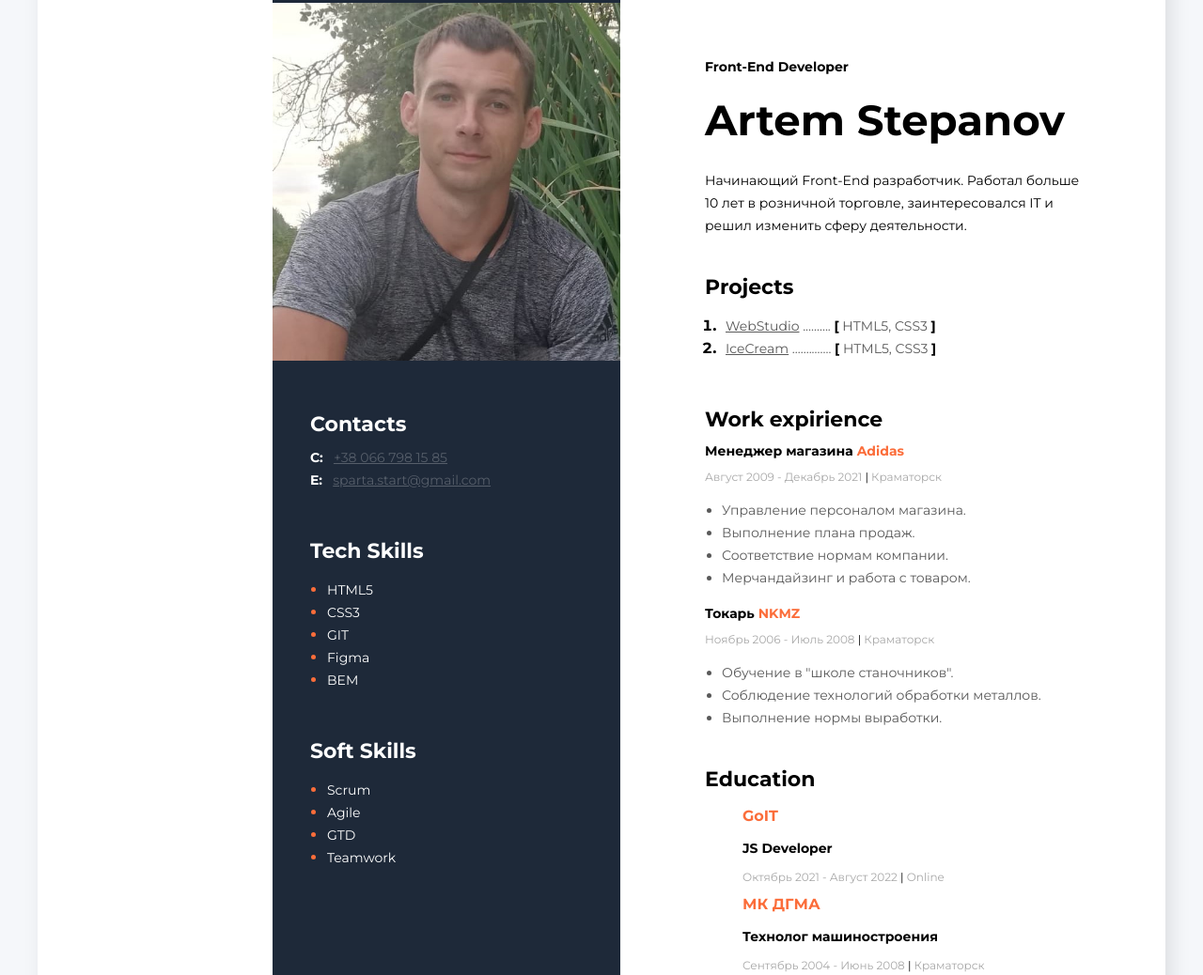
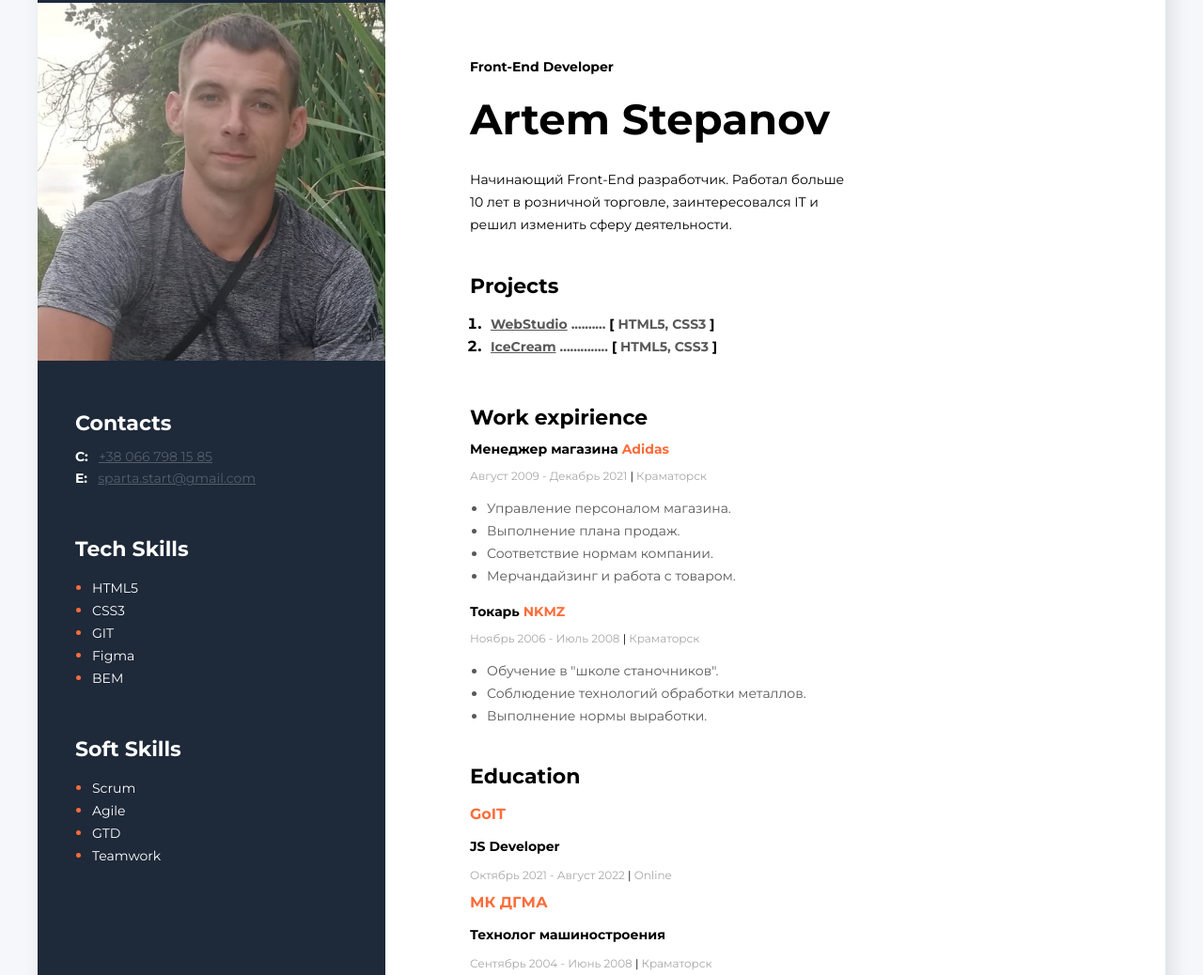
Before and after one commit to ArtemStepanov1/my-resume, a plain HTML site: page index.html in a window 1280 px wide. Shown: the part 104-1142 px from the top of the page at 94% size. Drawn offline with Linux system fonts and the light colour scheme.

Commit message:
bugfixed

```diff
--- a/css/styles.css
+++ b/css/styles.css
@@ -9,37 +9,35 @@ body {
     background-color: #fff;
     margin: 40px auto;
     box-shadow: 6px 6px 20px rgba(0, 0, 0, 0.1);
+    padding-right: 0;
 }
     /* Main content section */
 .main-content-section{
     padding: 100px 90px;
+    margin-right: auto;
 }
  /* About me section */
 .about-me-section{
     margin: 0 0 40px 0;
 }
 .about-me-profession{
-    font-style: normal;
-    font-weight: bold;
+    font-weight: 700;
     font-size: 14px;
-    line-height: 17px;
+    line-height: 1.21;
     color: #000;
     margin: 0 0 20px 0;
 }
 .about-me-name{
-    font-style: normal;
-    font-weight: bold;
+    font-weight: 700;
     font-size: 45px;
-    line-height: 55px;
+    line-height: 1.22;
     margin: 0 0 25px 0;
     color: #000;
 }
 .about-me-description{
     width: 400px;
-    font-style: normal;
-    font-weight: normal;
     font-size: 14px;
-    line-height: 24px;
+    line-height: 1.71;
     margin: 0 0 25px 0;
 }
  /* My projects section */
@@ -50,10 +48,9 @@ margin-bottom: 50px;
     padding: 0 0 0 17px;
 }
 .main-content-title{
-    font-style: normal;
     font-weight: bold;
     font-size: 22px;
-    line-height: 27px;
+    line-height: 1.22;
     color: #000;
     margin-bottom: 10px;
 }
@@ -63,24 +60,19 @@ margin-bottom: 50px;
 }
 .my-project-link{
     color: #595959;
-    font-style: normal;
-    font-weight: normal;
     font-size: 14px;
-    line-height: 24px;
+    line-height: 1.71;
 }
 .my-project-text{
     color: #595959;
-    font-style: normal;
-    font-weight: normal;
     font-size: 14px;
-    line-height: 24px;
+    line-height: 1.71;
     margin-left: 5px;
 }
 .my-project-bracket{
-    font-style: normal;
-    font-weight: bold;
+    font-weight: 700;
     font-size: 14px;
-    line-height: 24px;
+    line-height: 1.71;
     color: #000;
 }
  /* my-wok-expirience-company */
@@ -92,26 +84,21 @@ margin-bottom: 50px;
     color: #FB6D3A;
 }
 .my-work-expirience-posiion{
-    font-style: normal;
-    font-weight: bold;
+    font-weight: 700;
     font-size: 14px;
-    line-height: 20px;
+    line-height: 1.42;
     color: #000;
     margin: 0 0 10px 0;
 }
 .my-work-expirience-time{
     color: #A8A8A8;
-    font-style: normal;
-    font-weight: normal;
     font-size: 12px;
-    line-height: 15px;
+    line-height: 1.25;
     margin: 0 0 10px 0;
 }
 .my-work-expirience-devider{
-    font-style: normal;
-    font-weight: normal;
     font-size: 12px;
-    line-height: 15px;
+    line-height: 1.25;
     color: #000;
     }
 .my-work-expirience-duties{
@@ -119,10 +106,8 @@ margin-bottom: 50px;
 }
 .my-work-expirience-duty{
     color: #595959;
-    font-style: normal;
-    font-weight: normal;
     font-size: 14px;
-    line-height: 24px;
+    line-height: 1.71;
 }
  /* my-education-section */
 
@@ -130,47 +115,41 @@ margin-bottom: 50px;
     margin-top: 40px ;
 }
 .my-education-title{
-    font-style: normal;
-    font-weight: bold;
+    font-weight: 700;
     font-size: 22px;
-    line-height: 27px;
+    line-height: 1.22;
     margin: 0 0 10px 0;
     margin-top: 10px;
 }
 
 .list{
     list-style: none;
+    padding-left: 0;
 }
 
 .my-education-place{
-    font-style: normal;
-    font-weight: bold;
+    font-weight: 700;
     font-size: 16px;
-    line-height: 20px;
+    line-height: 1.25;
     color: #FB6D3A;
     margin-top: 10px;
 }
 .my-education-major{
-    font-style: normal;
-    font-weight: bold;
+    font-weight: 700;
     font-size: 14px;
-    line-height: 17px;
+    line-height: 1.21;
     color: #000;
     margin-top: 10px;
 }
 .my-education-period{
     color: #A8A8A8;
-    font-style: normal;
-    font-weight: normal;
     font-size: 12px;
-    line-height: 15px;
+    line-height: 1.25;
     margin-top: 10px;
 }
 .my-education-period-devider{
-    font-style: normal;
-    font-weight: normal;
     font-size: 12px;
-    line-height: 15px;
+    line-height: 1.25;
     color: #000;
 
 }
@@ -181,7 +160,6 @@ margin-bottom: 50px;
     background: #1e2939;
     width: 370px;
     padding: 40px 0;
-
 }
 
 .contacts-section,
@@ -190,10 +168,9 @@ margin-bottom: 50px;
     margin: 50px 0 0 40px;
 }
 .sidebar-title{
-    font-style: normal;
-    font-weight: bold;
+    font-weight: 700;
     font-size: 22px;
-    line-height: 27px;
+    line-height: 1.22;
     color: #fff;
     margin-bottom: 10px;
 }
@@ -201,17 +178,15 @@ margin-bottom: 50px;
 .contacts-section-type{
     font-weight: bold;
     font-size: 14px;
-    line-height: 24px;
+    line-height: 1.71;
     color: #fff;
     margin-right: 7px;
 }
 
 .contacts-section-link{
     color: #565E6A;
-    font-style: normal;
-    font-weight: normal;
     font-size: 14px;
-    line-height: 24px;
+    line-height: 1.71;
 }
     /* tech skills section */
 .tech-skills-list{
@@ -221,10 +196,8 @@ margin-bottom: 50px;
     color: #FB6D3A;
 }
 .tech-skills-item-text{
-    font-style: normal;
-    font-weight: normal;
     font-size: 14px;
-    line-height: 24px;
+    line-height: 1.71;
     color: #fff;
 }
 /* Soft skills section */
@@ -235,9 +208,7 @@ margin-bottom: 50px;
     color: #FB6D3A;
 }
 .soft-skills-item-text{
-    font-style: normal;
-    font-weight: normal;
     font-size: 14px;
-    line-height: 24px;
+    line-height: 1.71;
     color: #fff;
 }
```
